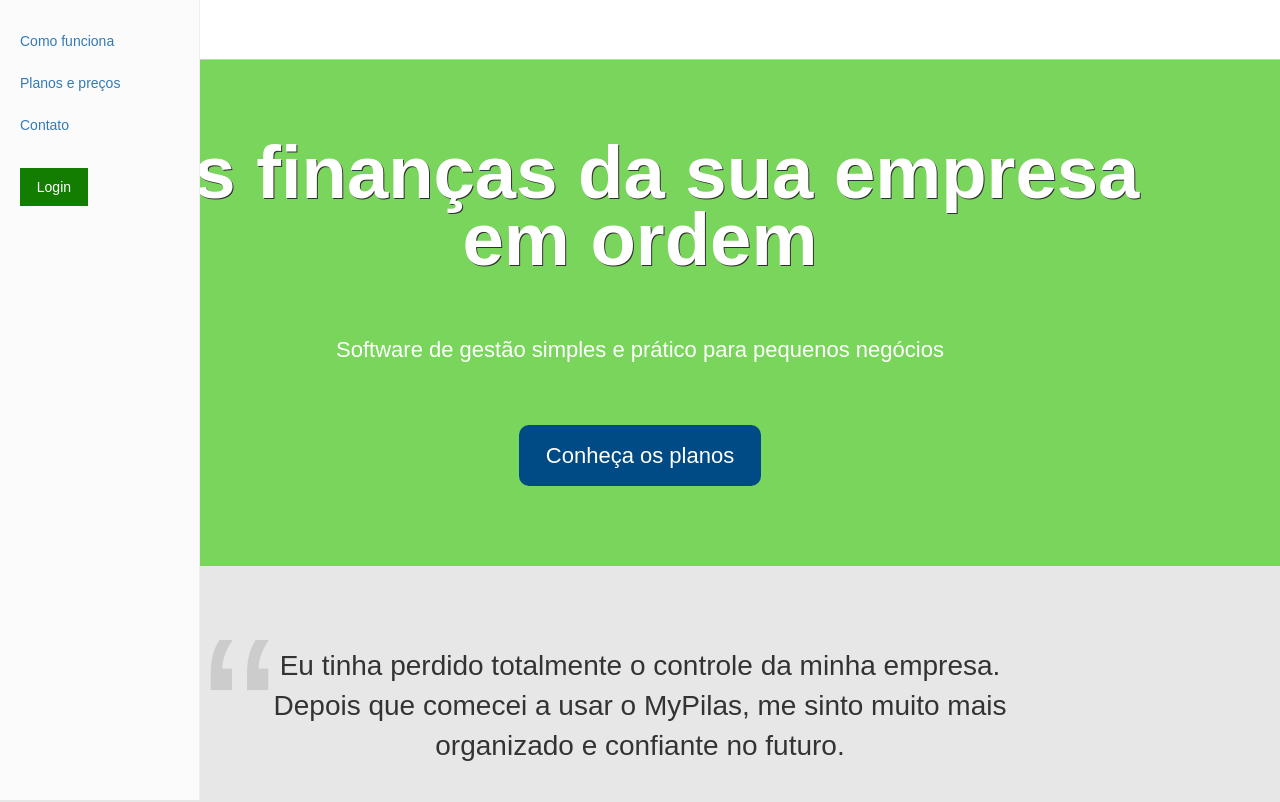
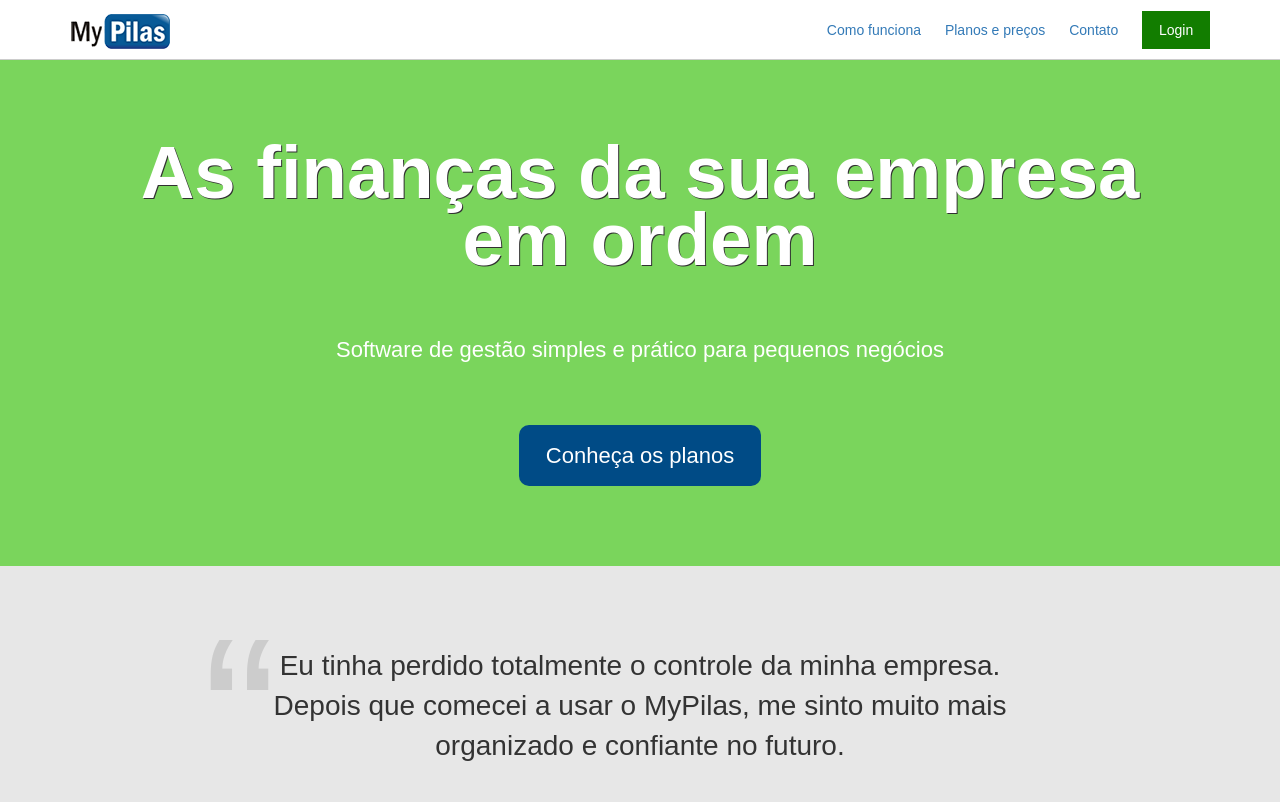
Before and after one commit to brmolina/web-design-responsivo-html5-css3-e-bem, a plain HTML site: page mypilas/index.html in a window 1280 px wide. Shown: the top 802 px of the page. Drawn offline with Linux system fonts and the light colour scheme.

Commit message:
ajustando o menu para telas medias e grandes

```diff
--- a/mypilas/css/componentes.css
+++ b/mypilas/css/componentes.css
@@ -230,22 +230,27 @@
 /*----------------------------*/
 
 .menu {
+	margin: 0;
+
+	font-size: 1.4rem;
+
+	list-style: none;
+
+}
+
+@media(max-width: 991px){
+
+	.menu {
 		position: fixed;
 		top: 0;
 		left: 0;
 		bottom: 0;
 
 		width: 200px;
-	margin: 0;
-	padding: 20px;
+		padding:20px;
 		border-right: 1px solid #eee;
 
-	font-size: 1.4rem;
-
 		background-color: #fbfbfb;
-
-	list-style: none;
-
 	}
 
 	.menu__item {
@@ -257,3 +262,15 @@
 	.menu__item--botao {
 		margin-top: 20px;
 	}
+}
+
+@media(min-width: 992px){
+	.menu__item {
+		display: inline-block;
+		padding-right: 20px;
+	}
+
+	.menu__item:last-of-type {
+		padding-right: 0px;
+	}
+}
```
Lines whose indentation alone changed are shown as unchanged.
